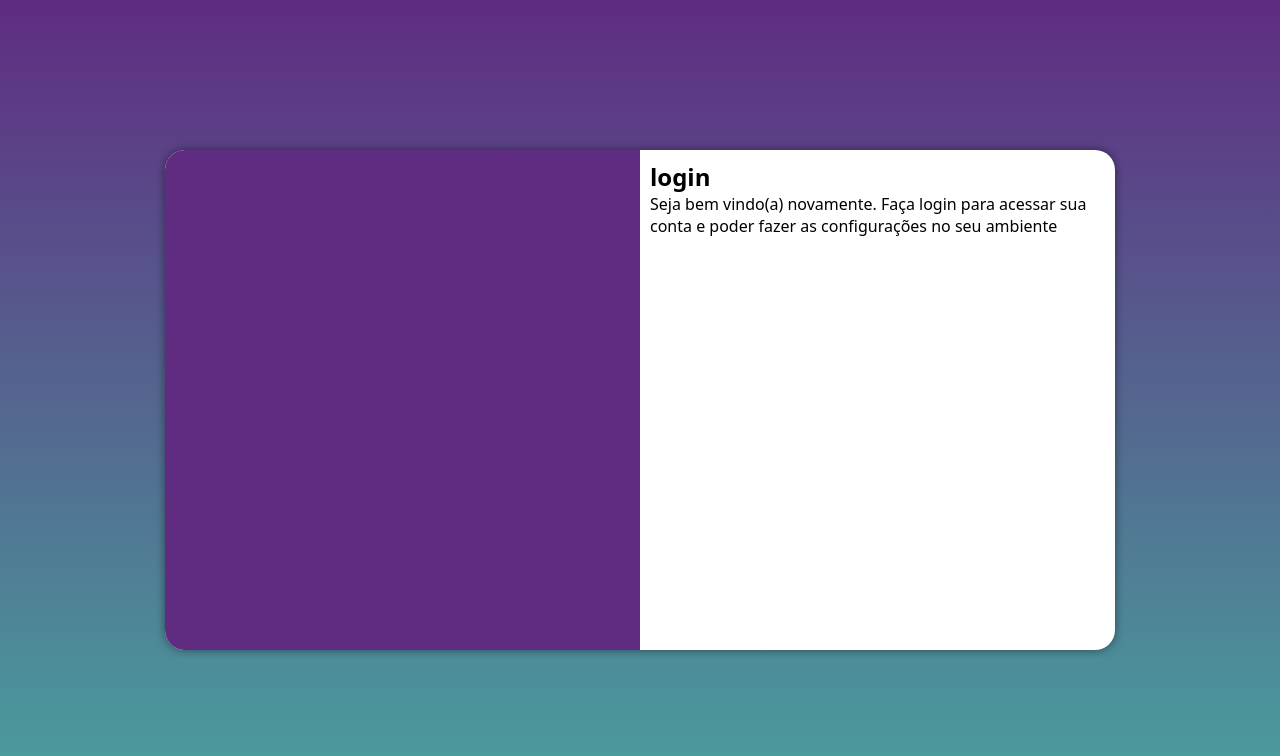
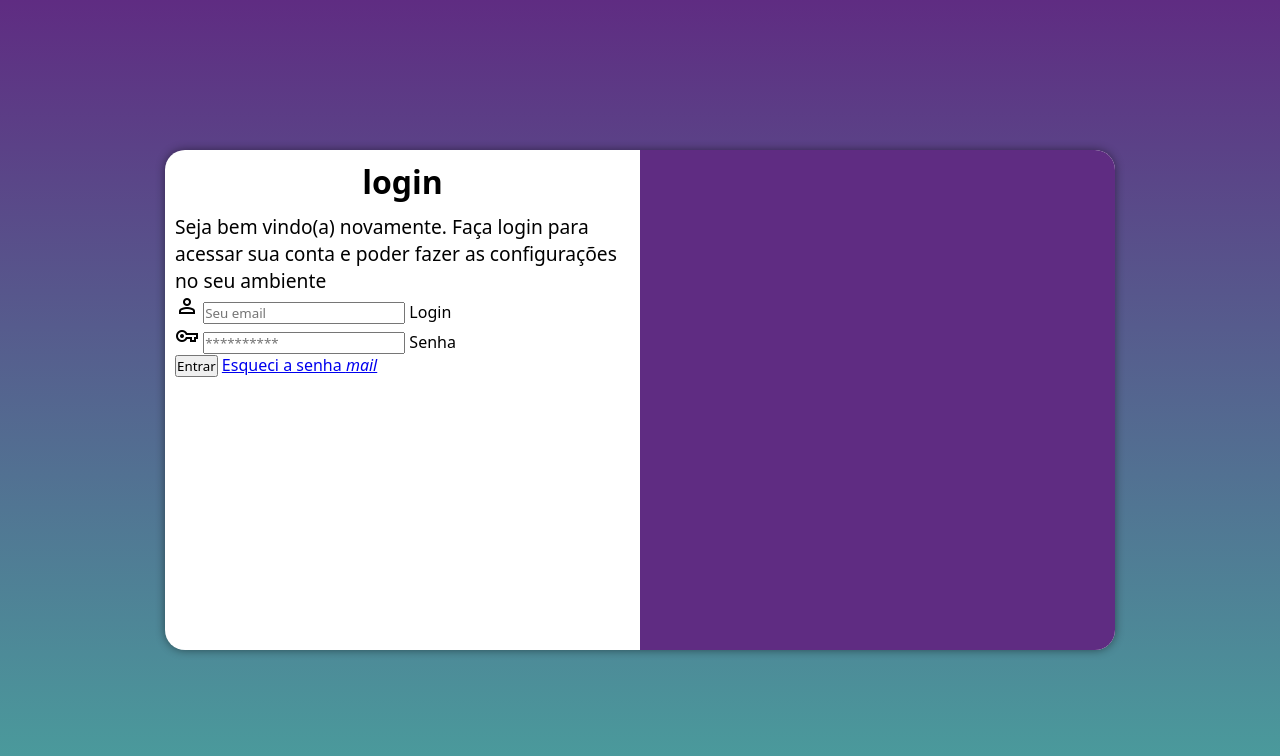
Before and after one commit to Josencleves/projeto-login, a plain HTML site: page index.html in a window 1280 px wide. Drawn offline with nearby package versions, Linux system fonts and the light colour scheme.

Commit message:
formulario com icone

```diff
--- a/estilos/media-query.css
+++ b/estilos/media-query.css
@@ -8,7 +8,7 @@ Desktop: 992px até 1200px
 Grandes telas: acima de 1200px
 */
 
-@media screen and (min-width: 768px) {
+@media screen and (min-width: 768px) and (max-width: 992px) {
     body {
         background-image: linear-gradient(to top, #49a09d, #5f2c82);
     }
@@ -36,13 +36,19 @@ Grandes telas: acima de 1200px
         width: 950px;
     }
     section#login > div#imagem {
-        float: left;
+        float:right;
         width: 50%;
         height: 100%;
     }
     section#login > div#formulario {
-        float: right;
+        float: left;
         width: 50%;
 
     }
+    div#formulario > h1 {
+        font-size: 2em;
+    }
+    div#formulario > p {
+        font-size: 1.2em;
+    }
 }
--- a/estilos/style.css
+++ b/estilos/style.css
@@ -55,4 +55,16 @@ section#login > div#formulario {
 /*
 Outras Media Queries para o projeto
 https://www.youtube.com/watch?v=Ec7Vu96wdpA&list=PLHz_AreHm4dkcVCk2Bn_fdVQ81Fkrh6WT&index=42
+
+Criando o formulário de login
+https://www.youtube.com/watch?v=htekZ2wA7Zo&list=PLHz_AreHm4dkcVCk2Bn_fdVQ81Fkrh6WT&index=43
 */
+
+div#formulario > h1 {
+    text-align: center;
+    margin-bottom: 10px;
+
+}
+div#formulario > p {
+    font-size: 0.8em;
+}
--- a/index.html
+++ b/index.html
@@ -6,6 +6,7 @@
     <title>Login</title>
     <link rel="stylesheet" href="estilos/style.css">
     <link rel="stylesheet" href="estilos/media-query.css">
+    <link rel="stylesheet" href="https://fonts.googleapis.com/css2?family=Material+Symbols+Outlined:opsz,wght,FILL,GRAD@20..48,100..700,0..1,-50..200" />
 </head>
 <body>
     <main>
@@ -16,7 +17,26 @@
             <div id="formulario">
                 <h1>login</h1>
                 <p>Seja bem vindo(a) novamente. Faça login para acessar sua conta e poder fazer as configurações no seu ambiente</p>
-                <form action="login.php" method="post"></form>
+                <form action="login.php" method="post" autocomplete="on">
+                    <div class="campo">
+                        <span class="material-symbols-outlined">
+                            person
+                        </span>
+                        <input type="email" name="login" id="ilogin" placeholder="Seu email" autocomplete="email" required>
+                        <label for="ilogin">Login</label>
+                    </div>
+                    <div class="campo">
+                        <span class="material-symbols-outlined">
+                            vpn_key
+                        </span>
+                        <input type="password" name="senha" id="isenha" placeholder="**********" autocomplete="current-password" required minlength="8" maxlength="20">
+                        <label for="isenha">Senha</label>
+                    </div>
+                    <input type="submit" value="Entrar">
+                    <a href="esqueci.html">
+                        Esqueci a senha <i class="material-icon">mail</i>
+                    </a>
+                </form>
             </div>
         </section>
     </main>
```
Also changed, not shown: 1 other file.
